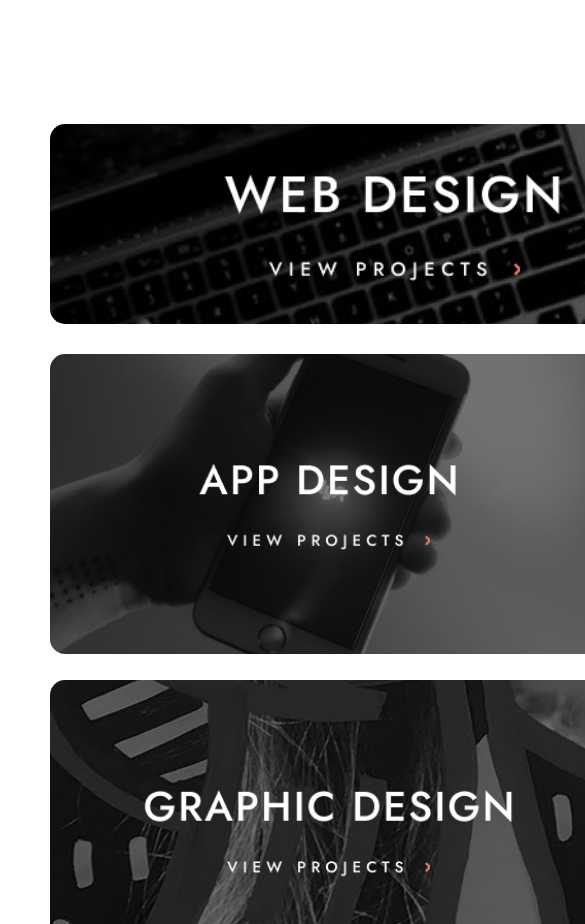
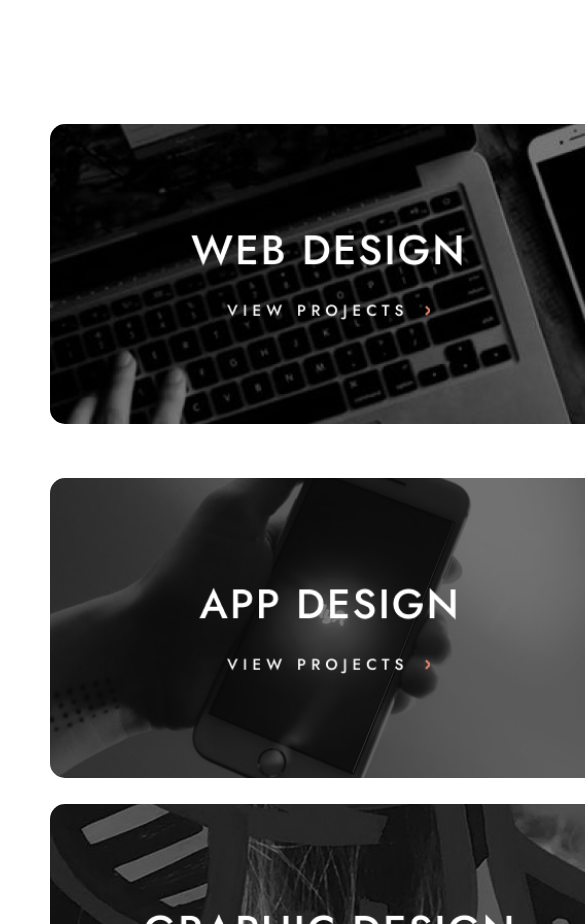
Before and after one commit to shoxruxoxunov/sascss, a plain HTML site: page index.html in a window 390 px wide. Shown: the part 1380-2304 px from the top of the page, 585 px wide, since content can reach past the window. Drawn offline with Linux system fonts and the light colour scheme.

Commit message:
designo4

```diff
--- a/index.html
+++ b/index.html
@@ -86,7 +86,7 @@
           <div class="features__card">
             <a href="./index/web-design.html">
               <img
-                class="features__imgweb"
+                class="features__img"
                 src="./images/Group33.jpg"
                 alt="foto"
                 width="541"
--- a/scss/layout/_forms.scss
+++ b/scss/layout/_forms.scss
@@ -181,7 +181,7 @@ main {
     flex-shrink: 0;
     border-radius: 1.5rem;
   }
-  .features__imgweb {
+  .features__img {
     width: 100%;
     max-width: 327px;
     height: 250px;
@@ -203,7 +203,7 @@ main {
   .features__card {
     flex-direction: column;
   }
-  .features__imgweb {
+  .features__img {
     width: 68.9rem;
     height: 20rem;
     border-radius: 1.5rem;
```
Also changed, not shown: css/style.css.
